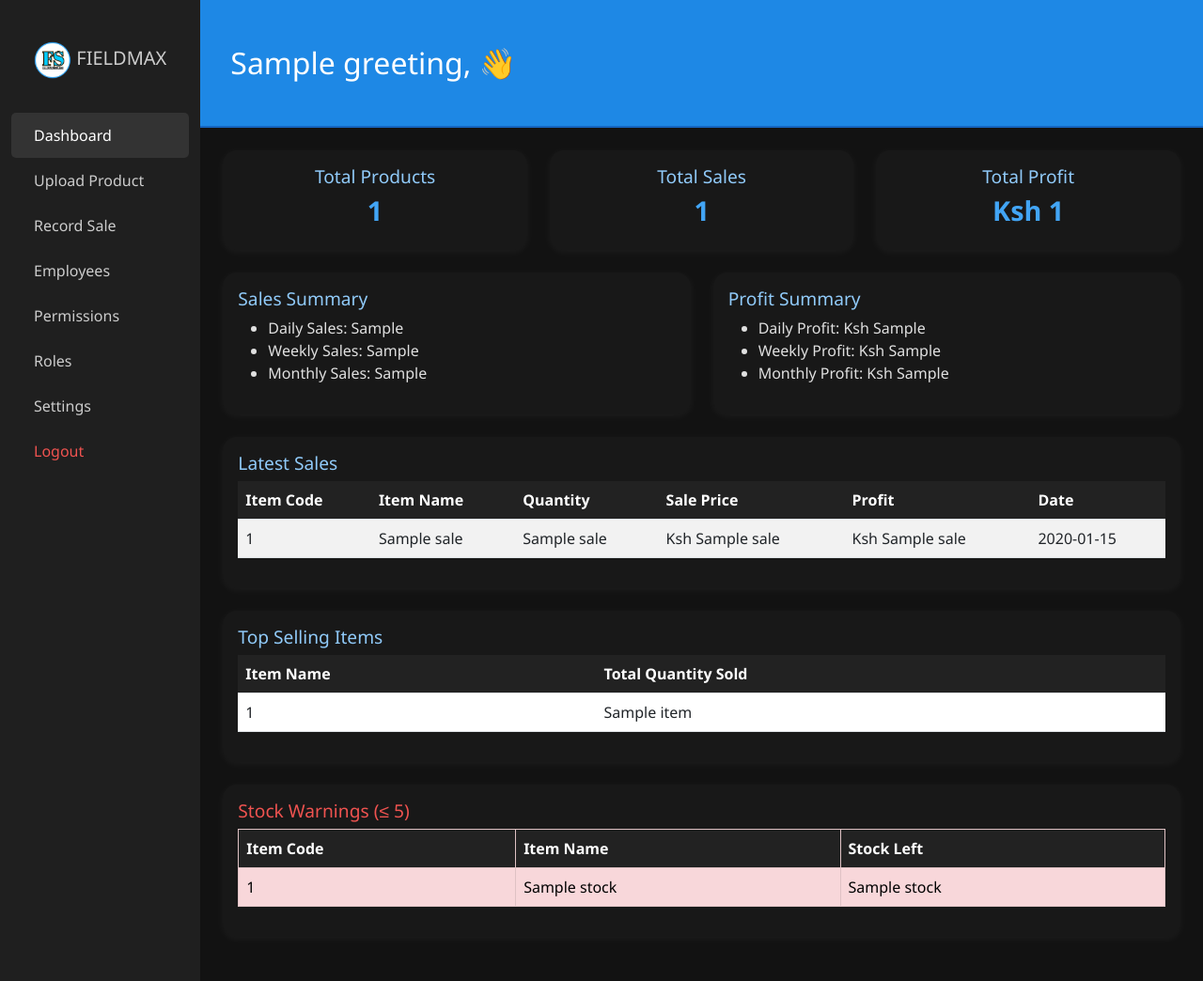
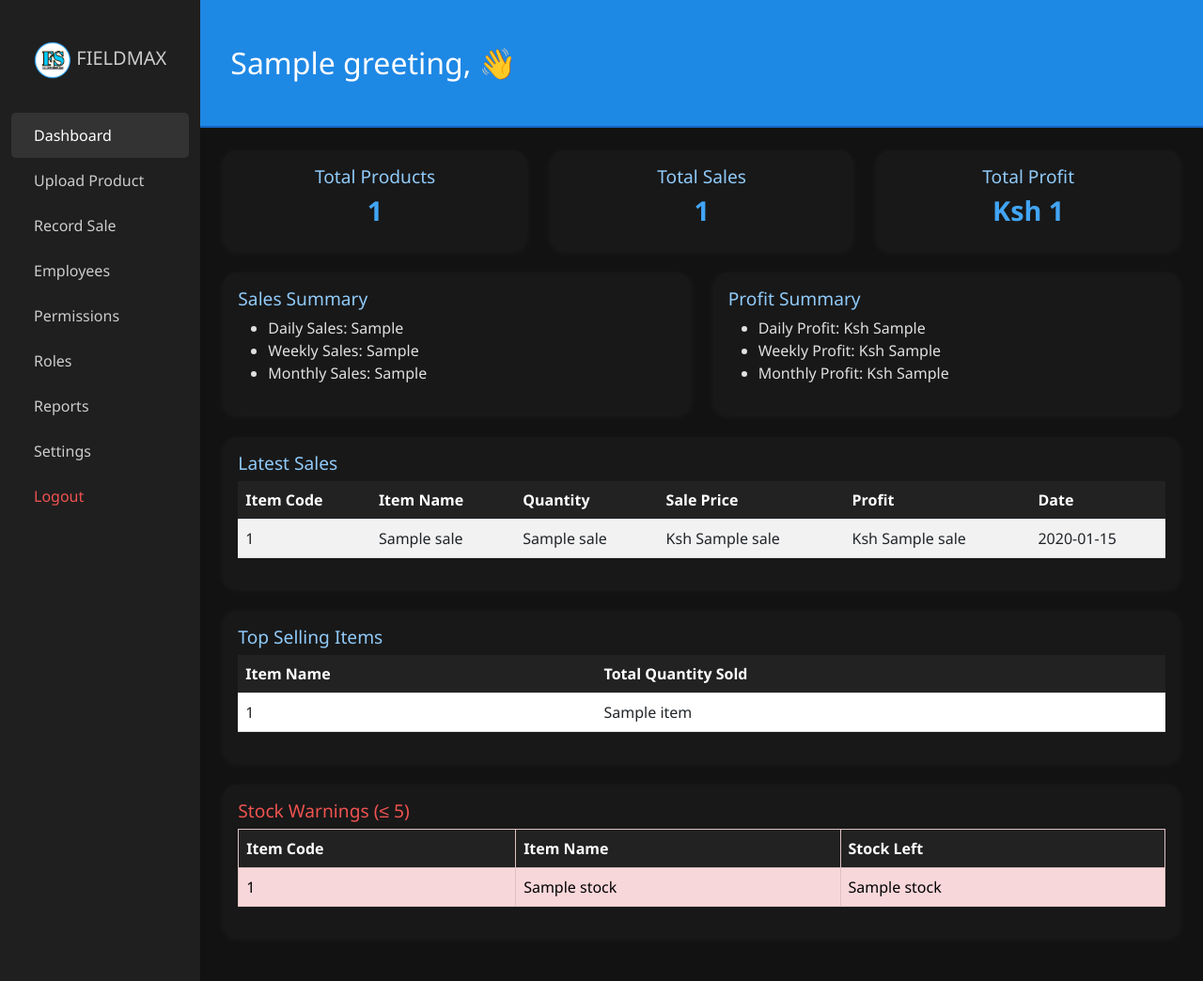
Before and after one commit to Vincentchirchir/fieldmax-sales-app, a Flask app: template templates/dashboard.html in a window 1280 px wide. Shown: the top 1044 px of the page at 94% size. Run offline with Flask 3, Linux system fonts and the light colour scheme; the template is opened without the code that fills it: most values are stand-ins (such as "Sample title", 1, 10 or a date in 2020); some libraries are stand-ins or nearby versions.

Commit message:
Update dashboard.html

```diff
--- a/templates/dashboard.html
+++ b/templates/dashboard.html
@@ -157,6 +157,7 @@ label {
             <a href="#" onclick="showSection('employee')">Employees</a>
             <a href="#" onclick="showSection('permission')">Permissions</a>
             <a href="#" onclick="showSection('role')">Roles</a>
+            <a href="#" onclick="showSection('report')">Reports</a>
             <a href="#" onclick="showSection('settings')">Settings</a>
             <a href="{{ url_for('logout') }}" class="text-danger">Logout</a>
         </div>
```
